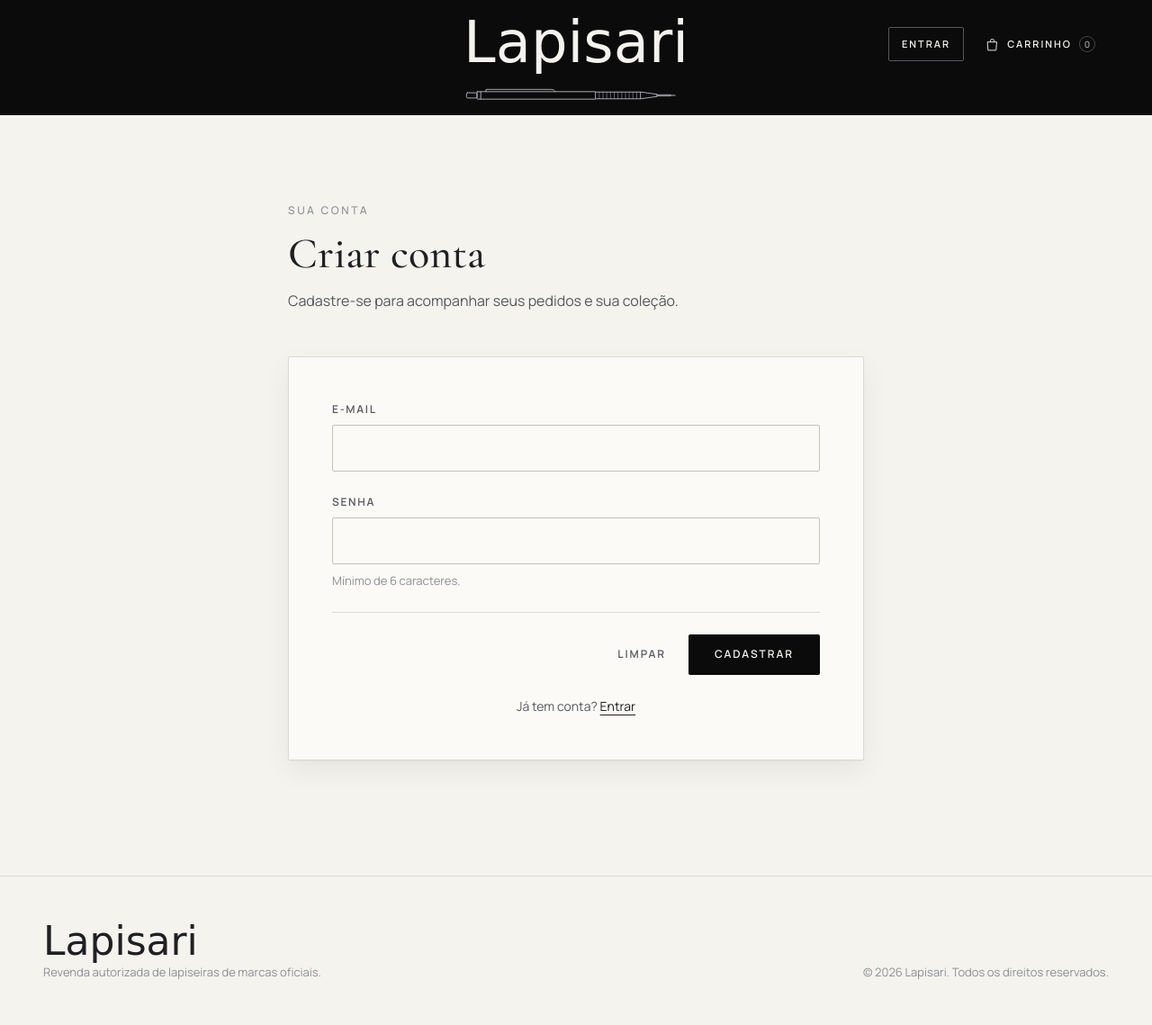
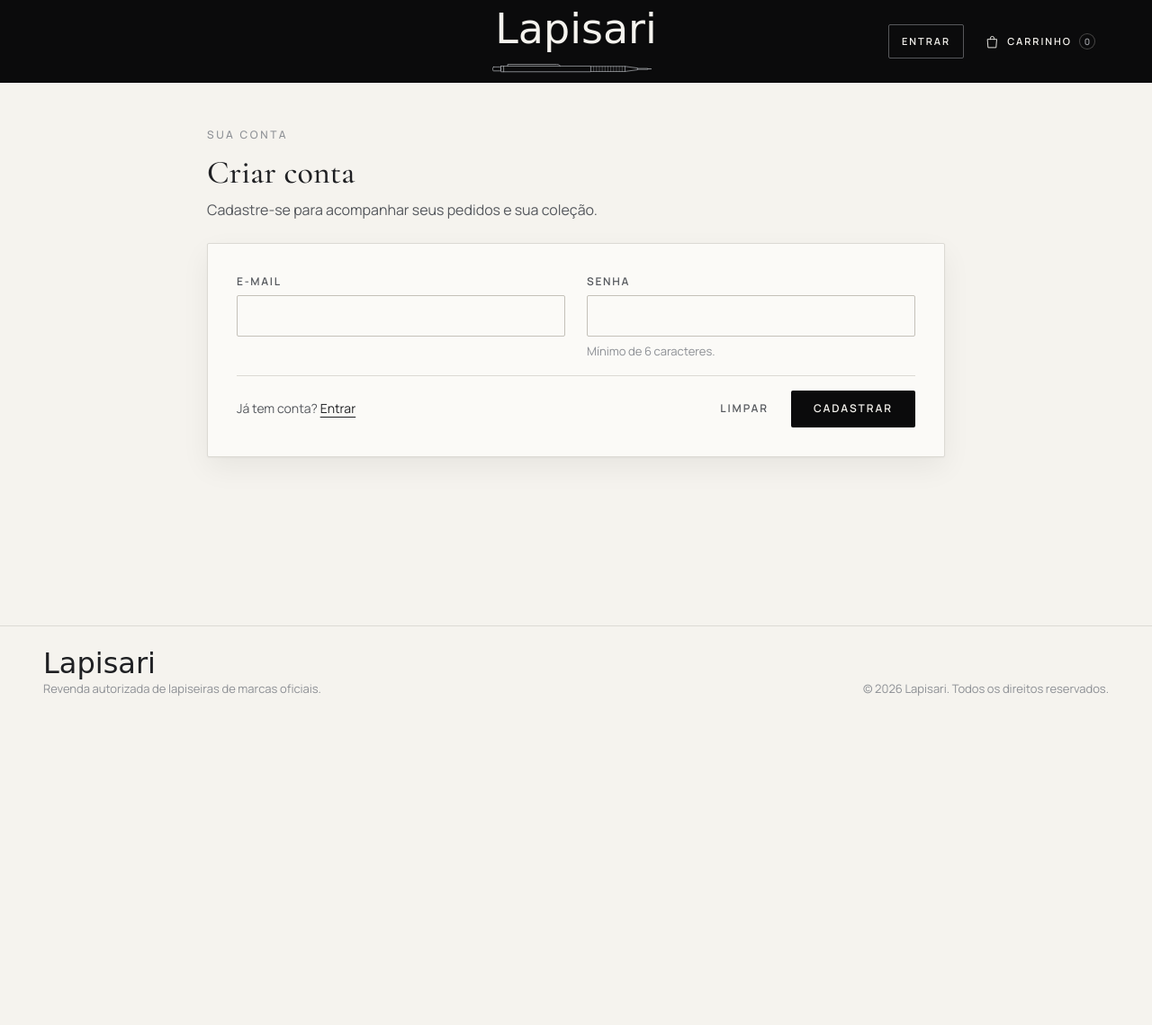
Before and after one commit to LucasRetameroBortoletto/projeto, a PHP site: page /MINI/login/registerUser.php in a window 1280 px wide. Shown: the whole page at 90% size. After the commit the page ends 773 px from the top, so only its background shows below. Run offline with PHP 8.4, Linux system fonts and the light colour scheme; some libraries are stand-ins or nearby versions; some web fonts are replaced.

Commit message:
Compacta telas e deixa formulários e login horizontais
- Header de 128px para 92px (logotipo e lapiseira menores)
- Menos espaço vertical na seção conceitual, vitrine e páginas internas
- Formulários com campos lado a lado (modelo+marca, bitola+preço, foto+vitrine)
- Login em cartão horizontal: marca à esquerda, campos à direita

Co-Authored-By: Claude Opus 5.5 <noreply@anthropic.com>
Claude-Session: https://claude.ai/code/session_01LpGAhSfCHXQfBvgXQbAtub

```diff
--- a/assets/css/base.css
+++ b/assets/css/base.css
@@ -44,7 +44,7 @@
     /* ---- Layout ---------------------------------------------------- */
     --largura-conteudo: 1320px;
     --margem-lateral: 48px;
-    --altura-header: 128px;
+    --altura-header: 92px;
 
     /* ---- Acabamento ------------------------------------------------ */
     --raio: 2px;                        /* cantos quase retos: mais "joalheria", menos "app" */
@@ -158,7 +158,7 @@ h3 {
 }
 
 .container--estreito {
-    max-width: calc(640px + 2 * var(--margem-lateral));
+    max-width: calc(820px + 2 * var(--margem-lateral));
 }
 
 
@@ -168,7 +168,7 @@ h3 {
     align-items: center;
     justify-content: center;
     gap: var(--esp-2);
-    padding: 14px 28px;
+    padding: 12px 24px;
     border: 1px solid transparent;
     border-radius: var(--raio);
     font-family: var(--fonte-texto);
@@ -278,7 +278,7 @@ h3 {
 .campo {
     display: flex;
     flex-direction: column;
-    gap: var(--esp-2);
+    gap: 6px;
 }
 
 .campo > label,
@@ -292,7 +292,7 @@ h3 {
 
 .campo__controle {
     width: 100%;
-    padding: 13px 14px;
+    padding: 10px 12px;
     background-color: var(--cor-superficie);
     border: 1px solid var(--cor-linha-forte);
     border-radius: var(--raio);
--- a/assets/css/forms.css
+++ b/assets/css/forms.css
@@ -2,30 +2,33 @@
    Lapisari · forms.css
    Páginas de formulário: cadastro/edição de lapiseira, cadastro de
    usuário, consulta e exclusão por ID. Substitui o antigo style/styleForm.css.
+   Layout horizontal e compacto: os campos ficam lado a lado para o
+   formulário inteiro caber na tela sem rolar.
    ===================================================================== */
 
 .formulario {
     display: flex;
     flex-direction: column;
-    gap: var(--esp-5);
-    padding: var(--esp-7);
+    gap: var(--esp-4);
+    padding: var(--esp-6);
     background-color: var(--cor-superficie);
     border: 1px solid var(--cor-linha);
     border-radius: var(--raio);
     box-shadow: var(--sombra-card);
 }
 
-/* Duas colunas lado a lado (ex.: bitola + preço) */
+/* Campos lado a lado, em colunas de mesma largura */
 .formulario__linha {
     display: grid;
     grid-template-columns: 1fr 1fr;
-    gap: var(--esp-5);
+    gap: var(--esp-4) var(--esp-5);
 }
 
 /* Formulário de uma linha só (buscar por ID) */
 .formulario--em-linha {
     flex-direction: row;
     align-items: flex-end;
+    padding: var(--esp-5);
 }
 
 .formulario--em-linha .campo {
@@ -37,14 +40,15 @@
     align-items: center;
     justify-content: flex-end;
     gap: var(--esp-3);
-    padding-top: var(--esp-5);
+    padding-top: var(--esp-4);
     border-top: 1px solid var(--cor-linha);
 }
 
+/* Link secundário ("Já tem conta?") dividindo a linha com os botões */
 .formulario__rodape {
+    margin-right: auto;
     font-size: 14px;
     color: var(--cor-texto-secundario);
-    text-align: center;
 }
 
 .formulario__rodape a {
--- a/assets/css/layout.css
+++ b/assets/css/layout.css
@@ -34,12 +34,12 @@ main {
    dá para mover um sem afetar o outro. */
 .cabecalho__marca {
     position: absolute;
-    top: 14px;
+    top: 8px;
     left: 50%;
     transform: translateX(-50%);
     padding: 0 var(--esp-3);
     font-family: var(--fonte-assinatura);
-    font-size: 64px;
+    font-size: 46px;
     font-weight: 400;
     line-height: 1.05;
     color: var(--cor-sobre-preto);
@@ -55,8 +55,8 @@ main {
 .cabecalho__lapiseira {
     position: absolute;
     left: 50%;
-    bottom: 12px;            /* "quase encostada" na base do header */
-    width: 250px;
+    bottom: 8px;             /* "quase encostada" na base do header */
+    width: 190px;
     height: auto;
     transform: translateX(-50%);
     color: var(--cor-prata);
@@ -64,7 +64,8 @@ main {
 
 .cabecalho__acoes {
     position: absolute;
-    top: 30px;
+    top: 50%;
+    transform: translateY(-50%);
     right: var(--margem-lateral);
     display: flex;
     align-items: center;
@@ -142,7 +143,7 @@ main {
     display: flex;
     align-items: center;
     gap: var(--esp-6);
-    min-height: 64px;
+    min-height: 52px;
 }
 
 .barra-admin__rotulo {
@@ -177,20 +178,20 @@ main {
 
 /* ---- Cabeçalho das páginas internas --------------------------------- */
 .pagina {
-    padding: var(--esp-9) 0 var(--esp-10);
+    padding: var(--esp-7) 0 var(--esp-8);
 }
 
 .pagina__topo {
-    margin-bottom: var(--esp-7);
+    margin-bottom: var(--esp-5);
 }
 
 .pagina__titulo {
-    font-size: 48px;
+    font-size: 36px;
 }
 
 .pagina__texto {
-    max-width: 560px;
-    margin-top: var(--esp-3);
+    max-width: 640px;
+    margin-top: var(--esp-2);
     color: var(--cor-texto-secundario);
 }
 
@@ -281,7 +282,7 @@ main {
 /* ---- Rodapé --------------------------------------------------------- */
 .rodape {
     border-top: 1px solid var(--cor-linha);
-    padding: var(--esp-7) 0;
+    padding: var(--esp-5) 0;
 }
 
 .rodape__conteudo {
@@ -293,7 +294,7 @@ main {
 
 .rodape__marca {
     font-family: var(--fonte-assinatura);
-    font-size: 44px;
+    font-size: 32px;
     line-height: 1.1;
 }
 
--- a/includes/form_lapiseira.php
+++ b/includes/form_lapiseira.php
@@ -16,6 +16,7 @@ $mensagem_erro = function ($campo) use ($erros) {
     return isset($erros[$campo]) ? '<p class="campo__erro" id="erro-' . $campo . '">' . e($erros[$campo]) . '</p>' : '';
 };
 ?>
+<div class="formulario__linha">
 <div class="campo">
     <label for="modelo">Modelo</label>
     <input type="text" name="modelo" id="modelo" class="campo__controle" maxlength="120" required
@@ -28,6 +29,7 @@ $mensagem_erro = function ($campo) use ($erros) {
     <input type="text" name="marca" id="marca" class="campo__controle" maxlength="60" required
            value="<?= e($valores['marca']) ?>" <?= $atributos_erro('marca') ?>>
     <?= $mensagem_erro('marca') ?>
+</div>
 </div>
 
 <div class="formulario__linha">
@@ -50,6 +52,7 @@ $mensagem_erro = function ($campo) use ($erros) {
     </div>
 </div>
 
+<div class="formulario__linha">
 <div class="campo-foto">
     <!-- A prévia é atualizada pelo site.js assim que um arquivo é escolhido -->
     <img src="<?= $imagem_atual ? url($imagem_atual) : asset('assets/img/produto-sem-foto.svg') ?>" alt=""
@@ -79,3 +82,4 @@ $mensagem_erro = function ($campo) use ($erros) {
     </div>
     <?= $mensagem_erro('ativo') ?>
 </fieldset>
+</div>
--- a/login/registerUser.php
+++ b/login/registerUser.php
@@ -52,6 +52,7 @@ include __DIR__ . '/../includes/head.php';
                     <p class="alerta alerta--erro" role="alert"><?= e($erros['geral']) ?></p>
                 <?php endif; ?>
 
+                <div class="formulario__linha">
                 <div class="campo">
                     <label for="email">E-mail</label>
                     <input type="email" name="email" id="email" class="campo__controle" required maxlength="120"
@@ -73,15 +74,15 @@ include __DIR__ . '/../includes/head.php';
                         <p class="campo__erro" id="erro-senha"><?= e($erros['password']) ?></p>
                     <?php endif; ?>
                 </div>
+                </div>
 
                 <div class="formulario__acoes">
+                    <p class="formulario__rodape">
+                        Já tem conta? <a href="<?= url('login/login.php') ?>">Entrar</a>
+                    </p>
                     <input type="reset" value="Limpar" class="botao botao--texto">
                     <input type="submit" value="Cadastrar" class="botao botao--primario">
                 </div>
-
-                <p class="formulario__rodape">
-                    Já tem conta? <a href="<?= url('login/login.php') ?>">Entrar</a>
-                </p>
             </form>
         </div>
     </main>
```
Also changed, not shown: other parts of assets/css/forms.css (+11 -15 lines), assets/css/login.css (+30 -14 lines), assets/css/vitrine.css (+11 -11 lines), login/login.php (+12 -7 lines).
